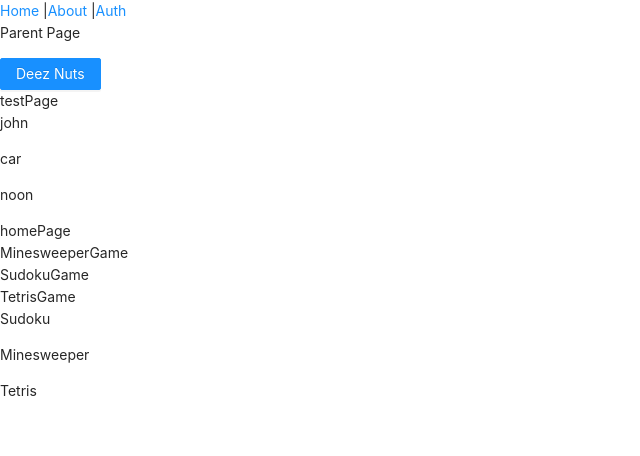
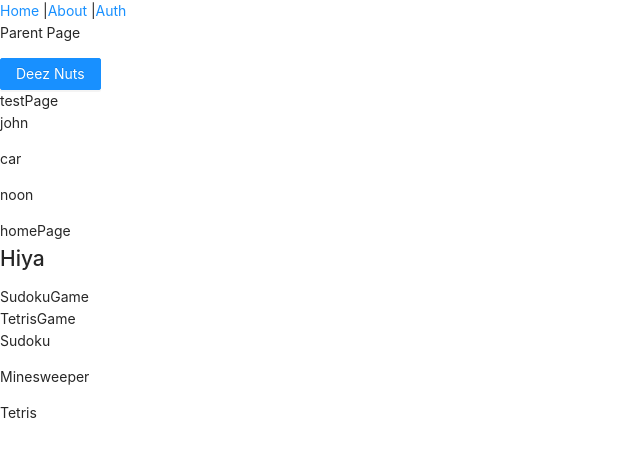
Before and after one commit to Manion-sebastian/waggroup, a Next.js app: page / in a window 1280 px wide. Shown: the top 456 px of the page, without its empty margins (0-640 px from the left). Built offline with nearby package versions, Linux system fonts and the light colour scheme.

Commit message:
adds minesweeper component w functionality

```diff
--- /dev/null
+++ b/components/minesweeper/mineSweeperBoard.tsx
@@ -0,0 +1,15 @@
+// Typings
+import type { MSBoard } from "../../typingIan";
+
+// React
+import React from "react";
+
+type Props = {}
+
+export default function MineSweeperBoard({ row, col }: MSBoard) {
+  return (
+    <>
+      <h1>Hiya</h1>
+    </>
+  )
+}
--- a/components/minesweeperGame.tsx
+++ b/components/minesweeperGame.tsx
@@ -1,10 +1,19 @@
+// React
 import React from 'react'
+
+// Components
+import MineSweeperBoard from './minesweeper/mineSweeperBoard'
 
 type Props = {}
 
 const MinesweeperGame = (props: Props) => {
   return (
-    <div>MinesweeperGame</div>
+    <div className={''}>
+      <MineSweeperBoard
+        row={0}
+        col={0}
+      />
+    </div>
   )
 }
 
```
Also changed, not shown: typingIan.d.ts (+32 -0 lines).
